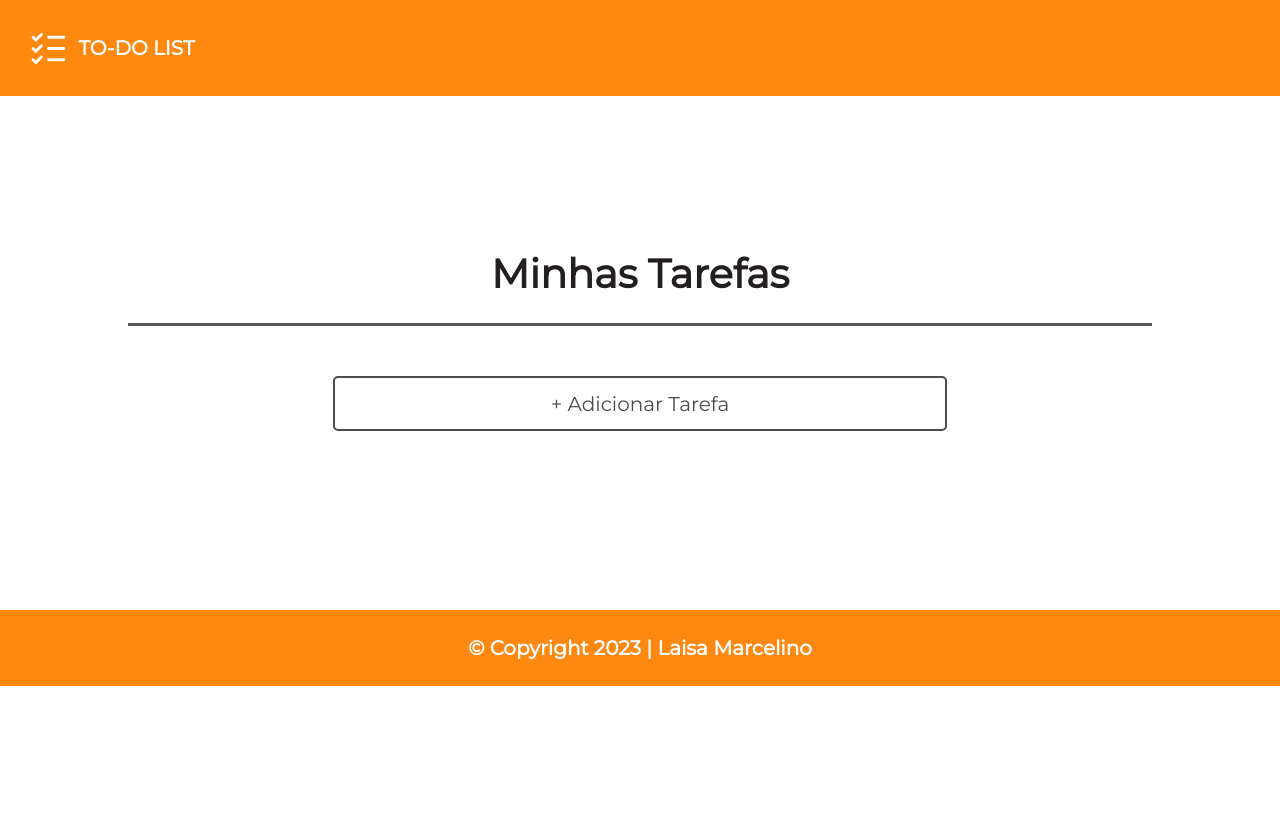
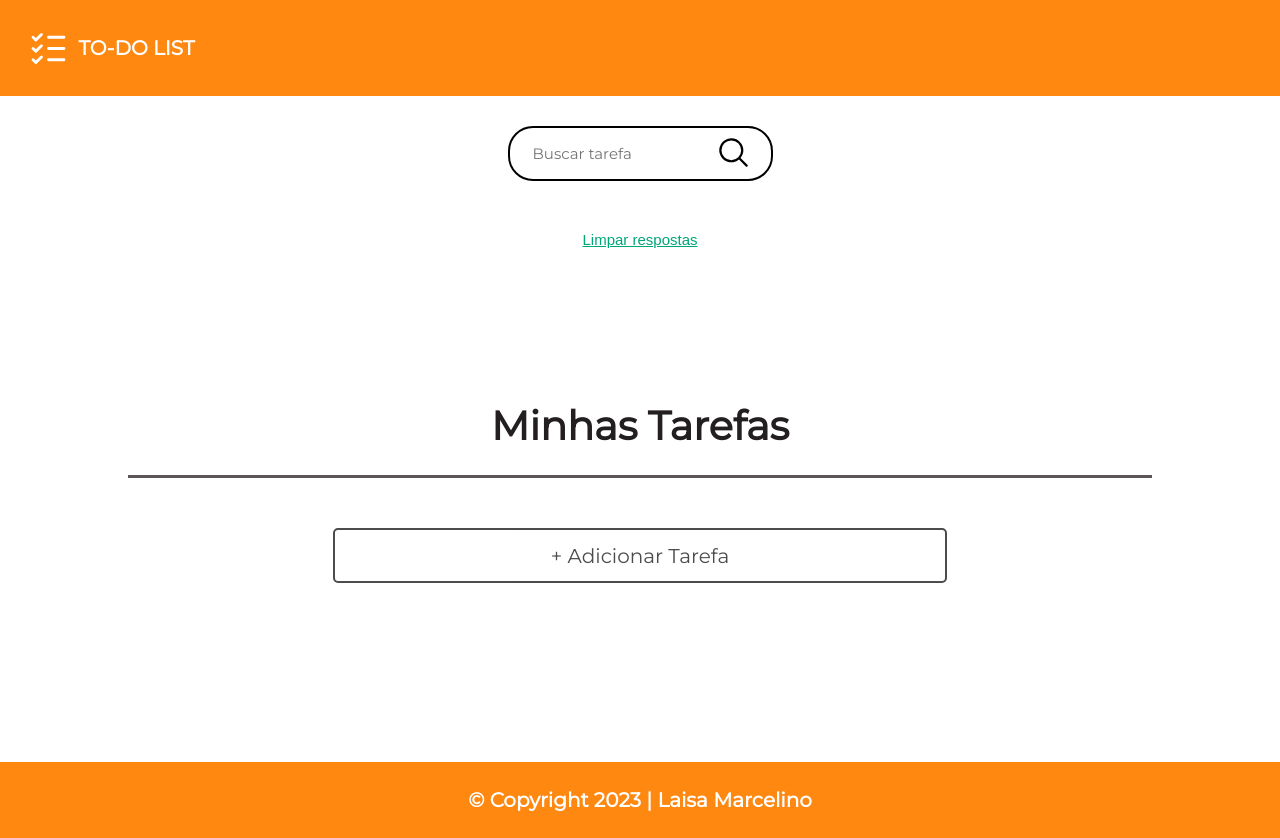
Before and after one commit to laisamarcelino/to-do-list, a React (Vite) app: page / in a window 1280 px wide. Before the commit the page ends 800 px from the top, so only its background shows below. Built offline with nearby package versions, Linux system fonts and the light colour scheme.

Commit message:
update: insercao da componente search tasks

```diff
--- a/src/pages/LandingPage/LandingPage.jsx
+++ b/src/pages/LandingPage/LandingPage.jsx
@@ -1,13 +1,16 @@
 import React from 'react'
 import Header from "../../components/views/Header/Header"
+import SearchTask from '../SearchTask/SearchTask'
 import GeneralTasks from '../GeneralTasks/GeneralTasks'
 import Footer from '../../components/views/Footer/Footer'
+
 
 
 const LandingPage = () => {
     return (
         <div>
            <Header/>
+           <SearchTask/>
            <GeneralTasks/>
            <Footer/>
         </div>
```
